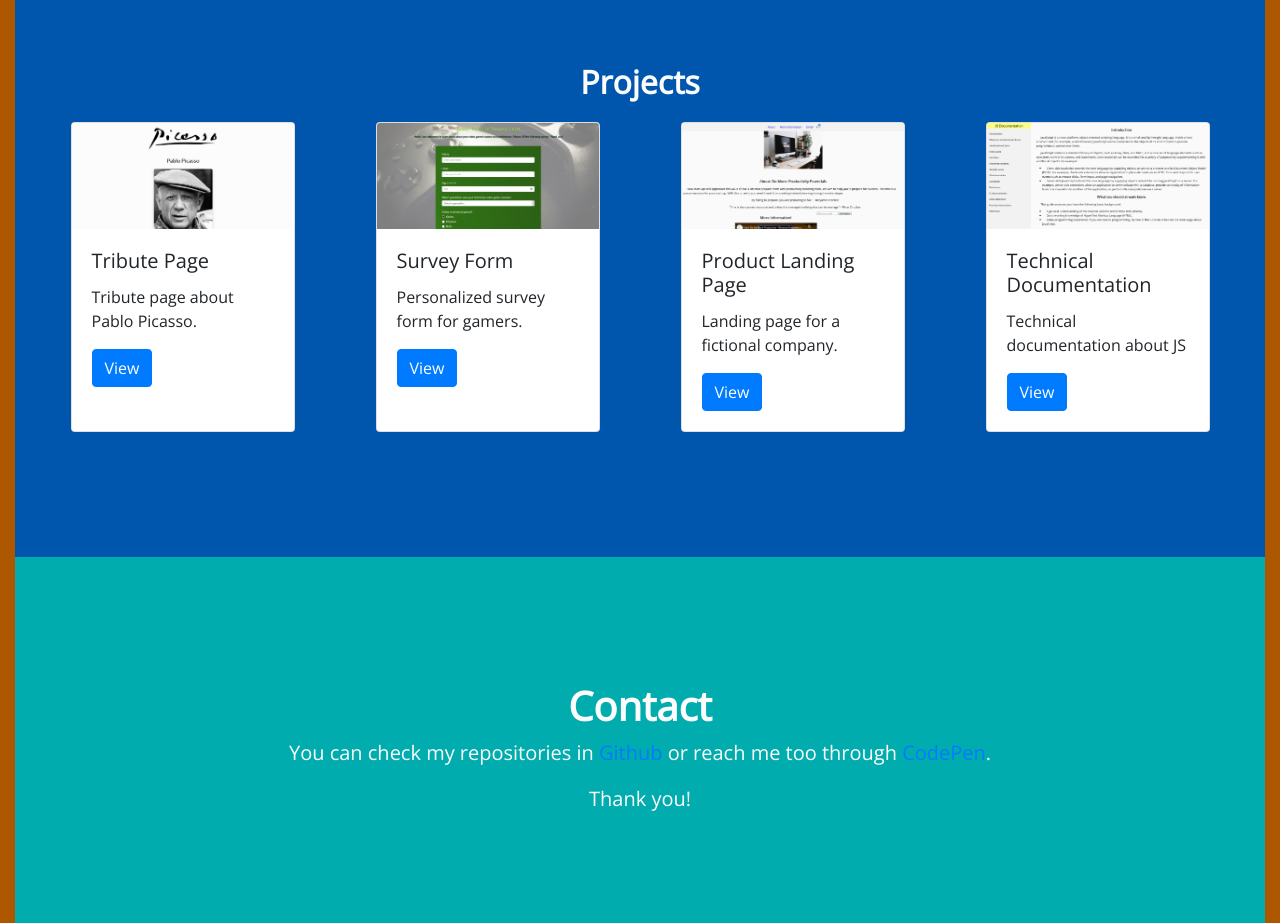
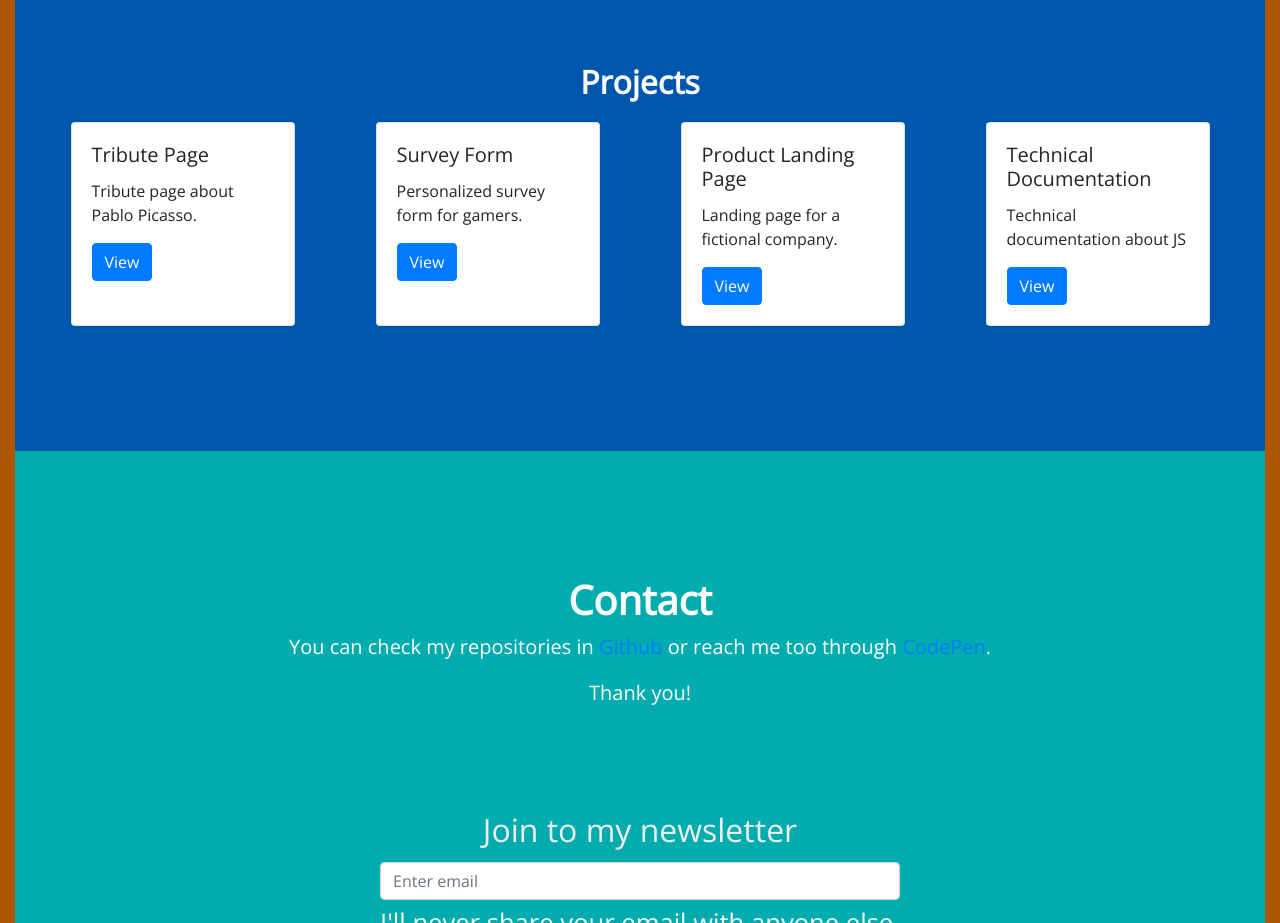
Before and after one commit to garricode/personal-portfolio-webpage, a plain HTML site: page index.html in a window 1280 px wide. Shown: the part 1480-2403 px from the top of the page. Drawn offline with nearby package versions, Linux system fonts and the light colour scheme.

Commit message:
Update code
I tweaked a bit. I removed the cards images because no working with Bootstrap's cards class on the way I expected.

```diff
--- a/index.html
+++ b/index.html
@@ -146,7 +146,6 @@
 
                 <div id="projects-cards" class=" d-flex justify-content-around flex-wrap">
                     <div class="card" style="max-width: 14rem;">
-                        <img src="/images/tribute.png" class="card-img-top" alt="Pablo Picasso tribute page">
                         <div class="card-body">
                             <h5 class="card-title project-tile">Tribute Page</h5>
                             <p class="card-text">Tribute page about Pablo Picasso.</p>
@@ -155,7 +154,6 @@
                     </div>
 
                     <div class="card" style="max-width: 14rem;">
-                        <img src="/images/survey.png" class="card-img-top" alt="Gamer Profile Survey">
                         <div class="card-body">
                             <h5 class="card-title project-tile">Survey Form</h5>
                             <p class="card-text">Personalized survey form for gamers.</p>
@@ -165,7 +163,6 @@
                     </div>
 
                     <div class="card" style="max-width: 14rem;">
-                        <img src="/images/landing.png" class="card-img-top project-tile" alt="Product Landing Page">
                         <div class="card-body">
                             <h5 class="card-title">Product Landing Page</h5>
                             <p class="card-text">Landing page for a fictional company.</p>
@@ -175,8 +172,6 @@
                     </div>
 
                     <div class="card" style="max-width: 14rem;">
-                        <img src="/images/documentation.png" class="card-img-top project-tile"
-                            alt="Technical Documentation">
                         <div class="card-body">
                             <h5 class="card-title">Technical Documentation</h5>
                             <p class="card-text">Technical documentation about JS</p>
```
